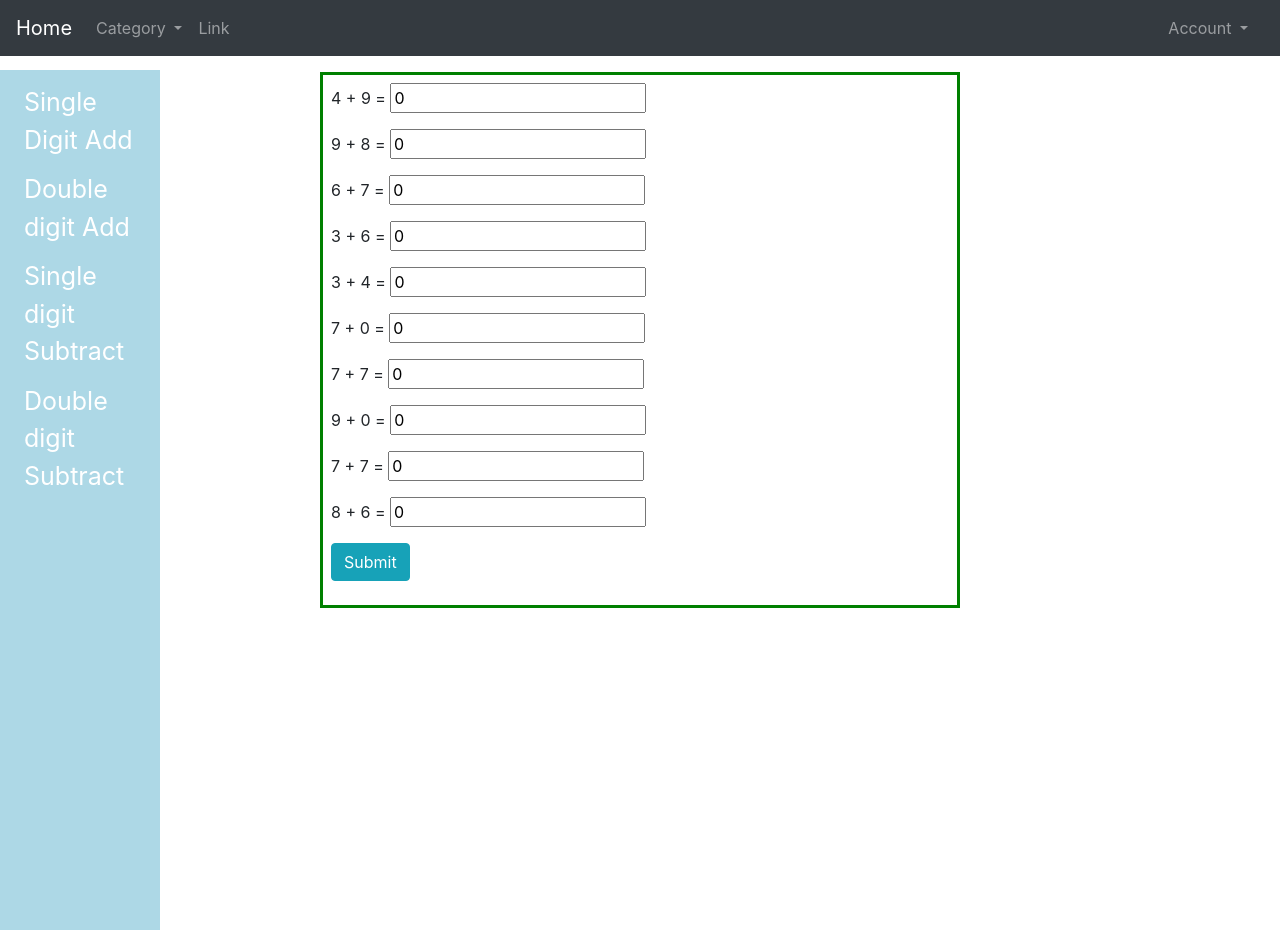
After one commit to kaviraja81/mathsquiz, a Django app: page /grade1/add/1/ in a window 1280 px wide. The commit adds this page. Run offline with Django 3.2, Linux system fonts and the light colour scheme; some libraries are stand-ins or nearby versions.

Commit message:
Added Home Page and grade 1 addition pages

```diff
--- a/mywebsite/maths/forms.py
+++ b/mywebsite/maths/forms.py
@@ -6,9 +6,13 @@ import numpy as np
 
 class AdditionForm():
 
-    def randnum(self):
-        number1=np.random.randint(0,10,10)
-        return number1
+    def randnumsingledigit(self):
+        number=np.random.randint(0,10,10)
+        return number
+
+    def randnumdoubledigit(self):
+        number=np.random.randint(10,100,10)
+        return number
     # class Meta:
     #     model=User
     #     fields=["number1","username","password1"]
--- a/mywebsite/maths/templates/maths/addition.html
+++ b/mywebsite/maths/templates/maths/addition.html
@@ -1,13 +1,26 @@
 
 {% extends 'maths/base.html'%}
 
+
 {%block content %}
+<style>
+.center {
+   margin: auto;
+   width: 50%;
+   border: 3px solid green;
+   padding: 10px;
+ }
+</style>
 
-<form method="POST" action="/add/">
+<div class="container p-2">
+{%include 'maths/includes/verticalnavbar.html'%}
+</div>
+<div class=" container center p-2">
+<form method="POST" action=""style="">
       {% csrf_token%}
 
-    {% for each_number1,each_number2,validate_val,output in zippedlist %}
-        <p >    {{ each_number1}}  +  {{ each_number2 }}  =
+    {% for each_number1,each_number2,validate_val,output in  zippedlist %}
+        <p >       {{ each_number1}}  +      {{ each_number2 }}  =
 
           {% if  not validate_val %}
                <input type="text" name="inputans">
@@ -20,6 +33,8 @@
 
    <button name="submit" type="submit"class="btn btn-info">Submit</button>
 </form>
+</div>
+
 {%endblock%}
 
 
--- a/mywebsite/maths/templates/maths/base.html
+++ b/mywebsite/maths/templates/maths/base.html
@@ -14,11 +14,11 @@
 <body>
 
   {% include 'maths/includes/messaging.html' %}
-  <div class="container">
+
     {%block content %}
 
     {%endblock %}
-  </div>
+
   <script src="https://code.jquery.com/jquery-3.5.1.slim.min.js"
     integrity="sha384-DfXdz2htPH0lsSSs5nCTpuj/zy4C+OGpamoFVy38MVBnE+IbbVYUew+OrCXaRkfj"
     crossorigin="anonymous"></script>
--- /dev/null
+++ b/mywebsite/maths/templates/maths/grade.html
@@ -0,0 +1,4 @@
+{%extends 'maths/base.html'%}
+{%block content%}
+{%include 'maths/includes/verticalnavbar.html'%}
+{%endblock%}
--- a/mywebsite/maths/templates/maths/includes/navbar.html
+++ b/mywebsite/maths/templates/maths/includes/navbar.html
@@ -6,9 +6,20 @@
 
     <div class="collapse navbar-collapse" id="navbarSupportedContent">
       <ul class="navbar-nav mr-auto">
-        <li class="nav-item active">
-          <a class="nav-link" href="/add">Add <span class="sr-only">(current)</span></a>
-        </li>
+        <!-- <li class="nav-item active">
+          <a class="nav-link" href="/add"> <span class="sr-only">(current)</span></a>
+        </li> -->
+        <li class="nav-item dropdown">
+          <a class="nav-link dropdown-toggle" href="#" id="navbarDropdown" role="button" data-toggle="dropdown" aria-haspopup="true" aria-expanded="false">
+            Category </a>
+
+        <div class="dropdown-menu" aria-labelledby="navbarDropdown">
+          <a class="dropdown-item" href="/register">Grade1</a>
+          <a class="dropdown-item" href="/login">Grade2</a>
+          <div class="dropdown-divider"></div>
+          <a class="dropdown-item" href="#">Something else here</a>
+        </div>
+      </li>
         <li class="nav-item">
           <a class="nav-link" href="#">Link</a>
         </li>
--- /dev/null
+++ b/mywebsite/maths/templates/maths/includes/verticalnavbar.html
@@ -0,0 +1,51 @@
+<!-- <ul class="nav flex-column bg-info ">
+    <li class="nav-item">
+      <a class="nav-link active" href="#">Addition with Single Digit Numbers</a>
+    </li>
+    <li class="nav-item">
+      <a class="nav-link" href="#">Addition with 2 digit numbers </a>
+    </li>
+    <li class="nav-item">
+      <a class="nav-link" href="#">Subtraction with single digit numbers</a>
+    </li>
+    <li class="nav-item">
+      <a class="nav-link disabled" href="#">Subtraction with 2 digit numbers</a>
+    </li>
+  </ul> -->
+
+  <style type="text/css">
+    .sidenav {
+        height:100%;
+        width:160px;
+        position: fixed;
+        z-index:1;
+        top:70px;
+        left:0;
+        background-color:	#ADD8E6;
+        overflow-x: :hidden;
+        padding-top:20px;
+    }
+
+    .sidenav a {
+        padding:6px 8px 6px 16px;
+        text-decoration: none;
+        font-size:25px;
+        color: white;
+        display:block;
+    }
+
+    .sidenav a:hover{
+        color: black;
+    }
+
+    .main{
+        margin-left:160px;
+        padding: 0px 10px;
+    }
+    </style>
+    <div class="sidenav p-2 ">
+		<a href="/grade1/add/1">Single Digit Add</a>
+        <a href="/grade1/add/2"> Double digit Add</a>
+        <a href="/grade1sub"> Single digit Subtract</a>
+        <a href="/grade1sub2digit"> Double digit Subtract</a>
+	</div>
--- a/mywebsite/maths/urls.py
+++ b/mywebsite/maths/urls.py
@@ -2,7 +2,9 @@ from django.urls import path,include
 from . import views
 urlpatterns=[
     path('',views.index,name='index'),
-    path("add/",views.add,name="add"),
+    path("grade1/add/<int:category>/",views.add,name="add3"),
     path("register/",views.register,name="register"),
     path('', include("django.contrib.auth.urls")),
+    path('grade1/',views.grade1,name="grade1"),
+    path("grade1/add2digit/<int:category>/",views.add,name="add3"),
 ]
--- a/mywebsite/maths/views.py
+++ b/mywebsite/maths/views.py
@@ -21,9 +21,11 @@ def index(request):
 
 # val=[response.POST.get('inputans{}'.format(i)) for i in range(1,11)]
 
+def grade1(response):
+    return render(response,"maths/grade.html",{})
 
 
-def add(response):
+def add(response,category):
     global result
     global num1, num2
 
@@ -47,8 +49,13 @@ def add(response):
             return HttpResponse(f'Good Job! Your Score is {score} /10')
     else:
         form1 = AdditionForm()
-        num1 = form1.randnum()
-        num2 = form1.randnum()
+        if category == 1 :
+            num1 = form1.randnumsingledigit()
+            num2 = form1.randnumsingledigit()
+        else :
+            num1 = form1.randnumdoubledigit()
+            num2 = form1.randnumdoubledigit()
+
         output = [0 for i in range(10)]
         validval = [True for i in range(10)]
         zippedlist = zip(num1, num2, validval, output)
```
Also changed, not shown: mywebsite/maths/templates/maths/homepage.html (+20 -1 lines), mywebsite/db.sqlite3.
